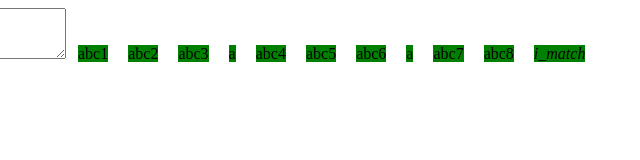
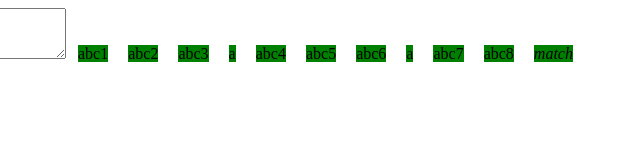
Before and after one commit to sosleeply/js, a plain HTML site: page mapfish/base.html in a window 1280 px wide. Shown: the full height of the page, 312-952 px from the left. Drawn offline with Linux system fonts and the light colour scheme.

Commit message:
modify descriptions

```diff
--- a/mapfish/base.html
+++ b/mapfish/base.html
@@ -6,7 +6,7 @@
 <script type="text/javascript">
 $(function(){
 	//console.log($("#test span").last());
-	$("#test span:last i").text('i_match');
+	$("#test span :last i").text('match');
 	//console.log($("#test textarea").empty());
 	//console.log($("#test span").last().html());
 })
```
Also changed, not shown: 1 other file.
